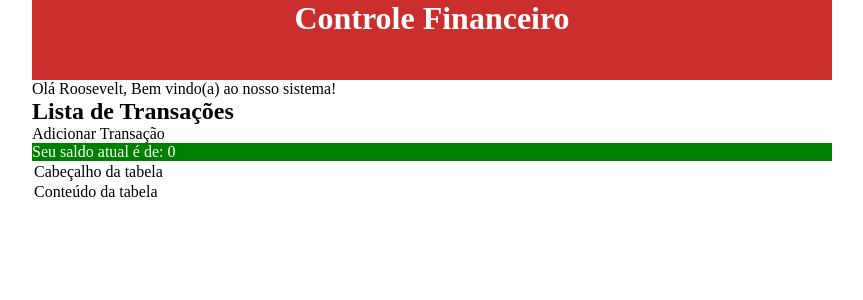
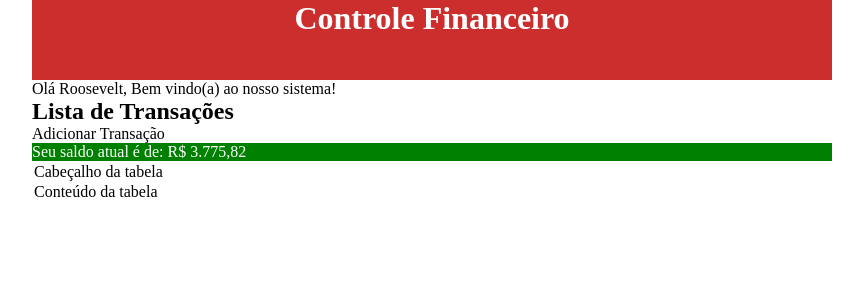
Before and after one commit to roofranklin/controle-financeiro, an Angular app: page / in a window 1280 px wide. Shown: the top 300 px of the page, without its empty margins (208-1071 px from the left). Built offline with nearby package versions, Linux system fonts and the light colour scheme.

Commit message:
pipe de moeda

```diff
--- /dev/null
+++ b/src/app/currency.pipe.ts
@@ -0,0 +1,15 @@
+import { Pipe, PipeTransform } from '@angular/core';
+
+@Pipe({
+  name: 'currency',
+  standalone: true
+})
+export class CurrencyPipe implements PipeTransform {
+
+  transform(value: number, currencyCode: string = 'BRL'): string {
+    return new Intl.NumberFormat('pt-BR', {
+      style: 'currency',
+      currency: currencyCode
+    }).format(value);
+  }
+}
--- a/src/app/listar-transacoes/listar-transacoes.component.html
+++ b/src/app/listar-transacoes/listar-transacoes.component.html
@@ -7,7 +7,7 @@
         <h2>Lista de Transações</h2>
         <a routerLink="/adicionar">Adicionar Transação</a>
 
-        <p [class]="tipoSaldo()"> Seu saldo atual é de: {{ saldo() }}</p>
+        <p [class]="tipoSaldo()"> Seu saldo atual é de: {{ saldo() | currency }}</p>
         <table>
             <thead>
                 <td>Cabeçalho da tabela</td>
--- a/src/app/listar-transacoes/listar-transacoes.component.ts
+++ b/src/app/listar-transacoes/listar-transacoes.component.ts
@@ -1,9 +1,10 @@
 import { Component } from '@angular/core';
+import { CurrencyPipe } from '../currency.pipe';
 
 @Component({
   selector: 'app-listar-transacoes',
   standalone: true,
-  imports: [],
+  imports: [ CurrencyPipe ],
   templateUrl: './listar-transacoes.component.html',
   styleUrl: './listar-transacoes.component.scss'
 })
@@ -14,8 +15,8 @@ export class ListarTransacoesComponent {
   public boasVindas = 'Olá ' + this.nome + ', Bem vindo(a) ao nosso sistema!';
 
   // INTERPOLAÇÃO USANDO RETORNO DE UMA FUNÇÃO
-  public receitas = 2000;
-  public despesas = 2000;
+  public receitas = 4125.32;
+  public despesas = 349.50;
 
   public saldo() {
     return this.receitas - this.despesas
```
Also changed, not shown: 1 other file (tests, documents, lock files or other folders).
